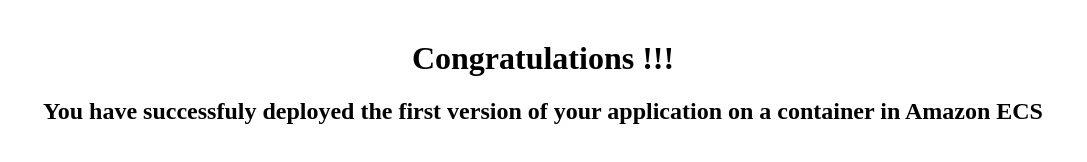
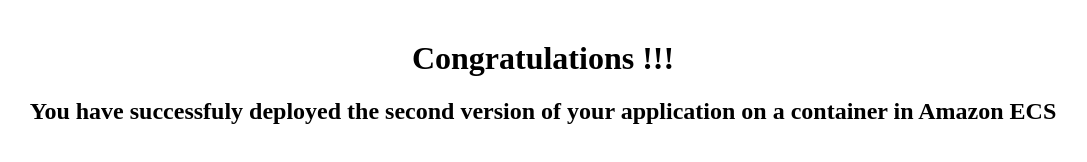
Before and after one commit to tinanoel/aws-ecs-deployment-pipeline, a plain HTML site: page index.html in a window 1280 px wide. Shown: the whole page, without its empty margins (97-1184 px from the left). Drawn offline with Linux system fonts and the light colour scheme.

Commit message:
Update index.html

```diff
--- a/index.html
+++ b/index.html
@@ -7,7 +7,7 @@
   <body>
     <div style="color:black; text-align:center">
       <h1>Congratulations !!!</h1>
-      <h2>You have successfuly deployed the first version of your application on a container in Amazon ECS</h2>
+      <h2>You have successfuly deployed the second version of your application on a container in Amazon ECS</h2>
     </div>
   </body>
 </html>
```
